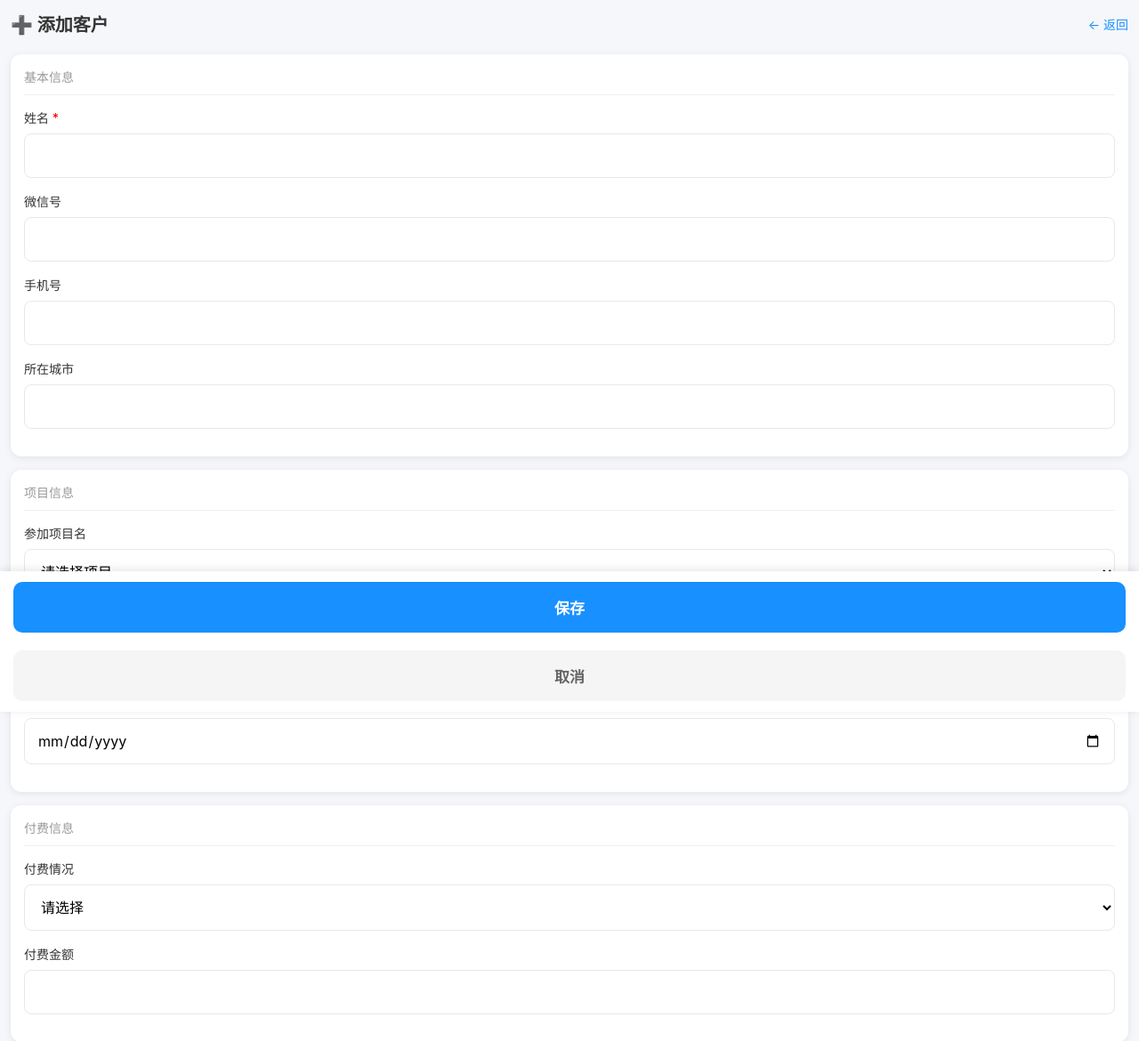
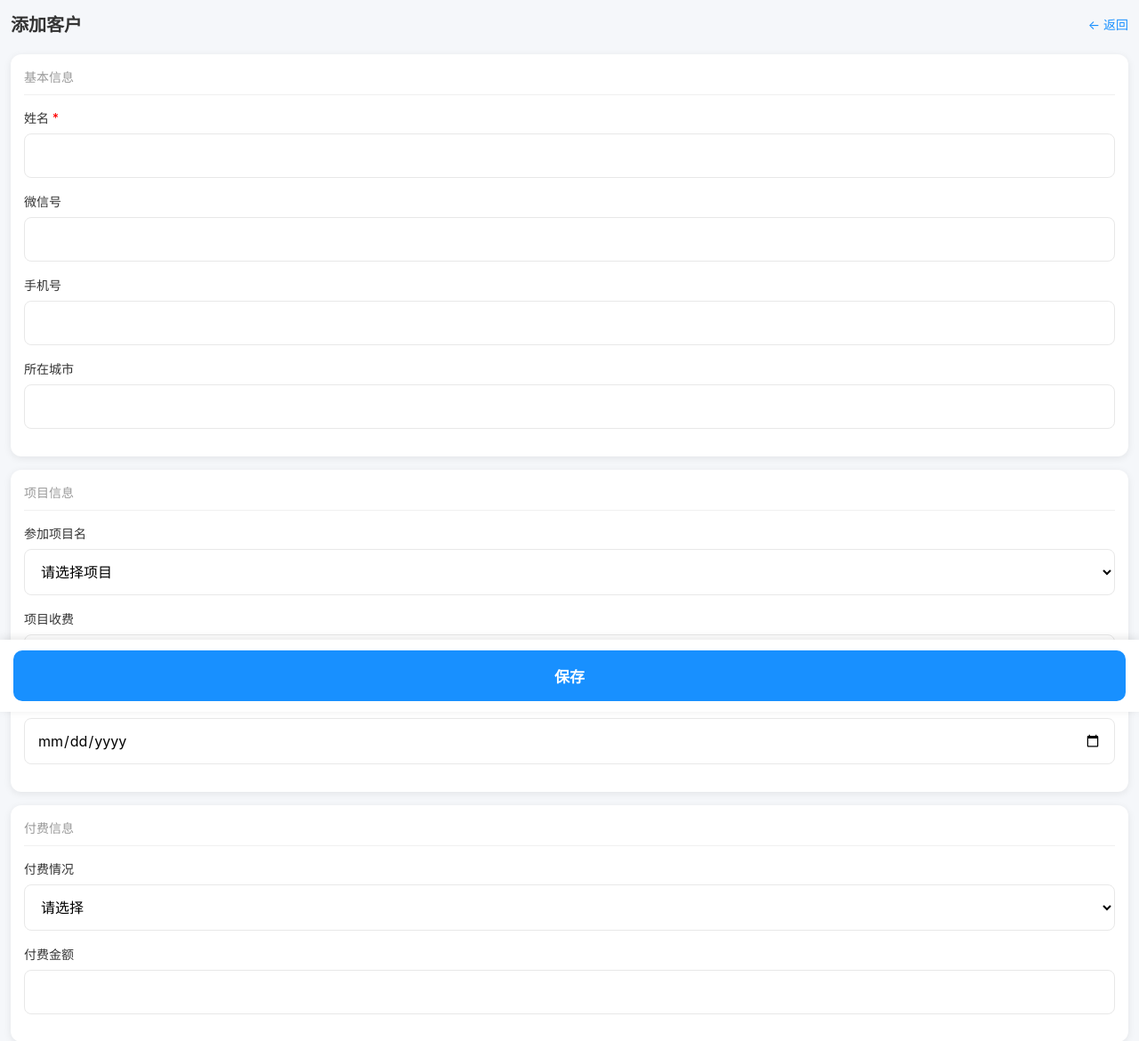
Before and after one commit to hwbjesse/trae, a Flask app: page /add in a window 1280 px wide. Shown: the top 1170 px of the page at 89% size. Run offline with Flask 3, Linux system fonts and the light colour scheme; the visitor is signed in with stand-in values (Sample User, id 1).

Commit message:
fix: 修复admin.html标签嵌套、金额格式化、装饰器元数据和to_dict缺失字段问题

```diff
--- a/app.py
+++ b/app.py
@@ -1,6 +1,7 @@
 from flask import Flask, render_template, request, redirect, url_for, flash, session
 from models import db, Customer, User
 from datetime import datetime
+from functools import wraps
 
 app = Flask(__name__)
 app.config['JSON_AS_ASCII'] = False
@@ -22,11 +23,11 @@ with app.app_context():
 
 
 def login_required(f):
+    @wraps(f)
     def wrapper(*args, **kwargs):
         if 'user_id' not in session:
             return redirect(url_for('login'))
         return f(*args, **kwargs)
-    wrapper.__name__ = f.__name__
     return wrapper
 
 
--- a/models.py
+++ b/models.py
@@ -51,6 +51,9 @@ class Customer(db.Model):
             'team_size': self.team_size or '',
             'project_share': self.project_share or '',
             'project_fee': self.project_fee or '',
+            'docking_sort': self.docking_sort or '',
+            'join_date': self.join_date.strftime(date_format) if self.join_date else '',
+            'remark': self.remark or '',
             'created_at': self.created_at.strftime(date_format) if self.created_at else '',
             'updated_at': self.updated_at.strftime(date_format) if self.updated_at else ''
         }
--- a/templates/add.html
+++ b/templates/add.html
@@ -6,38 +6,26 @@
 <title>添加客户</title>
 <style>
 * { margin: 0; padding: 0; box-sizing: border-box; }
-        html, body { height: 100%; }
-        body { font-family: -apple-system, BlinkMacSystemFont, "Microsoft YaHei", Arial, sans-serif; background: #f5f7fa; }
-        .container { max-width: 100%; margin: 0 auto; padding: 12px 12px 100px 12px; min-height: 100%; }
-
+body { font-family: -apple-system, BlinkMacSystemFont, "Microsoft YaHei", Arial, sans-serif; background: #f5f7fa; padding: 12px; padding-bottom: 120px; }
 .header { display: flex; justify-content: space-between; align-items: center; margin-bottom: 20px; }
 h1 { color: #333; font-size: 20px; }
 .back-link { color: #1890ff; text-decoration: none; font-size: 14px; }
-
 .form-card { background: white; border-radius: 12px; padding: 15px; box-shadow: 0 2px 8px rgba(0,0,0,0.08); margin-bottom: 15px; }
 .form-title { font-size: 14px; color: #999; margin-bottom: 15px; padding-bottom: 10px; border-bottom: 1px solid #f0f0f0; }
-
 .form-group { margin-bottom: 16px; }
 label { display: block; font-size: 14px; color: #333; margin-bottom: 8px; font-weight: 500; }
 input, select, textarea { width: 100%; padding: 14px; border: 1px solid #e8e8e8; border-radius: 8px; font-size: 16px; font-family: inherit; background: white; }
 input:focus, select:focus, textarea:focus { outline: none; border-color: #1890ff; }
 textarea { resize: vertical; min-height: 100px; }
-
 .btn { width: 100%; padding: 16px; border: none; border-radius: 10px; font-size: 17px; font-weight: 600; cursor: pointer; }
 .btn-primary { background: #1890ff; color: white; }
-        .btn-primary:active { background: #40a9ff; }
 .btn-secondary { background: #f5f5f5; color: #666; margin-top: 10px; }
-
 .flash { padding: 14px; border-radius: 8px; margin-bottom: 15px; font-size: 14px; }
 .flash.danger { background: #fff2f0; border: 1px solid #ffccc7; color: #ff4d4f; }
-
 .nav-bottom { position: fixed; bottom: 0; left: 0; right: 0; background: white; padding: 12px 15px; box-shadow: 0 -2px 10px rgba(0,0,0,0.1); z-index: 100; }
-        .nav-bottom .btn { margin-bottom: 10px; }
-        .nav-bottom .btn:last-child { margin-bottom: 0; }
 </style>
 </head>
 <body>
-    <div class="container">
 {% with messages = get_flashed_messages(with_categories=true) %}
 {% for category, message in messages %}
 <div class="flash danger">{{ message }}</div>
@@ -45,7 +33,7 @@
 {% endwith %}
 
 <div class="header">
-            <h1>➕ 添加客户</h1>
+<h1>添加客户</h1>
 <a href="{{ url_for('index') }}" class="back-link">← 返回</a>
 </div>
 
@@ -137,13 +125,9 @@
 </div>
 </div>
 
-            <div style="height: 20px;"></div>
-        </form>
-
 <div class="nav-bottom">
 <button type="submit" class="btn btn-primary">保存</button>
-            <a href="{{ url_for('index') }}"><button type="button" class="btn btn-secondary">取消</button></a>
 </div>
-    </div>
+</form>
 </body>
 </html>
--- a/templates/admin.html
+++ b/templates/admin.html
@@ -45,8 +45,8 @@
             <a href="{{ url_for('index') }}" class="back-link">← 返回</a>
         </div>
 
-        <div class="card">
-            <form method="post">
+        <form method="post">
+            <div class="card">
                 <div class="form-group">
                     <label>当前账号</label>
                     <input type="text" value="{{ current_user.username }}" disabled>
--- a/templates/index.html
+++ b/templates/index.html
@@ -81,7 +81,7 @@
                 </div>
                 <div class="stat-item">
                     <div class="stat-label">总付费金额</div>
-                    <div class="stat-value">¥{{ total_amount }}</div>
+                    <div class="stat-value">¥{{ "%.2f"|format(total_amount|float) }}</div>
                 </div>
                 <div class="stat-item">
                     <div class="stat-label">已付费</div>
@@ -116,7 +116,7 @@
                     <div class="customer-info">
                         <span>📱 {{ c.phone or '-' }}</span>
                         <span>🏠 {{ c.city or '-' }}</span>
-                        <span>💰 ¥{{ c.payment_amount }}</span>
+                        <span>💰 ¥{{ "%.2f"|format(c.payment_amount|float) }}</span>
                         <span>📅 {{ c.join_date.strftime('%Y-%m-%d') if c.join_date else '-' }}</span>
                     </div>
                     <div class="customer-actions">
```
Also changed, not shown: templates/edit.html (+3 -19 lines). Lines whose indentation alone changed are shown as unchanged.
